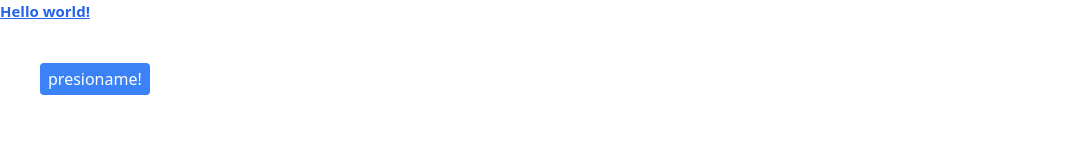
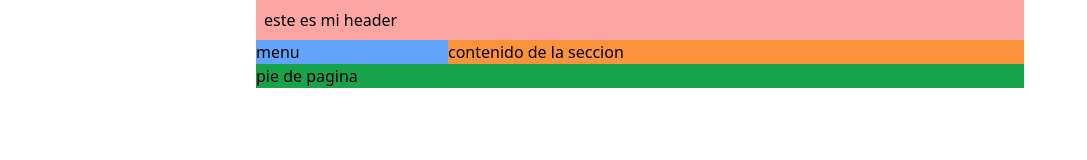
Before and after one commit to montydavid/tailwind, a website: page src/index.html in a window 1280 px wide. Shown: the whole page, without its empty margins (0-1087 px from the left). Drawn offline with Linux system fonts and the light colour scheme.

Commit message:
add float

```diff
--- a/src/index.html
+++ b/src/index.html
@@ -1,16 +1,27 @@
-<!doctype html>
-<html>
+<!DOCTYPE html>
+<html lang="es">
 <head>
-  <meta charset="UTF-8">
-  <meta name="viewport" content="width=device-width, initial-scale=1.0">
-  <link href="/dist/output.css" rel="stylesheet">
+    <meta charset="UTF-8">
+    <meta name="viewport" content="width=device-width, initial-scale=1.0">
+    <link href="/dist/output.css" rel="stylesheet">
+    <title>Box Model Float</title>
 </head>
 <body>
-  <h1 class="text-[15px] font-bold underline text-blue-600">
-    Hello world!
-  </h1>
-  <div class="bg-blue-500 inline-block mt-10 ml-10 py-1 px-2 rounded text-white hover:cursor-pointer hover:bg-red-600 transition-colors duration-300">
-    presioname!
+  <div class="mx-auto bg-green-600 max-w-3xl container">
+    <header class="p-2 h-10 bg-red-300 ">
+      este es mi header
+    </header>
+    <section class="bg-purple-400">
+      <nav class="float-left w-1/4 bg-blue-400">
+        menu
+      </nav>
+      <article class="float-left w-3/4 bg-orange-400">
+        contenido de la seccion
+      </article>
+    </section>
+    <footer class="clear-both">
+      pie de pagina
+    </footer>
   </div>
 </body>
 </html>
```
Also changed, not shown: dist/output.css, 1 other file.
